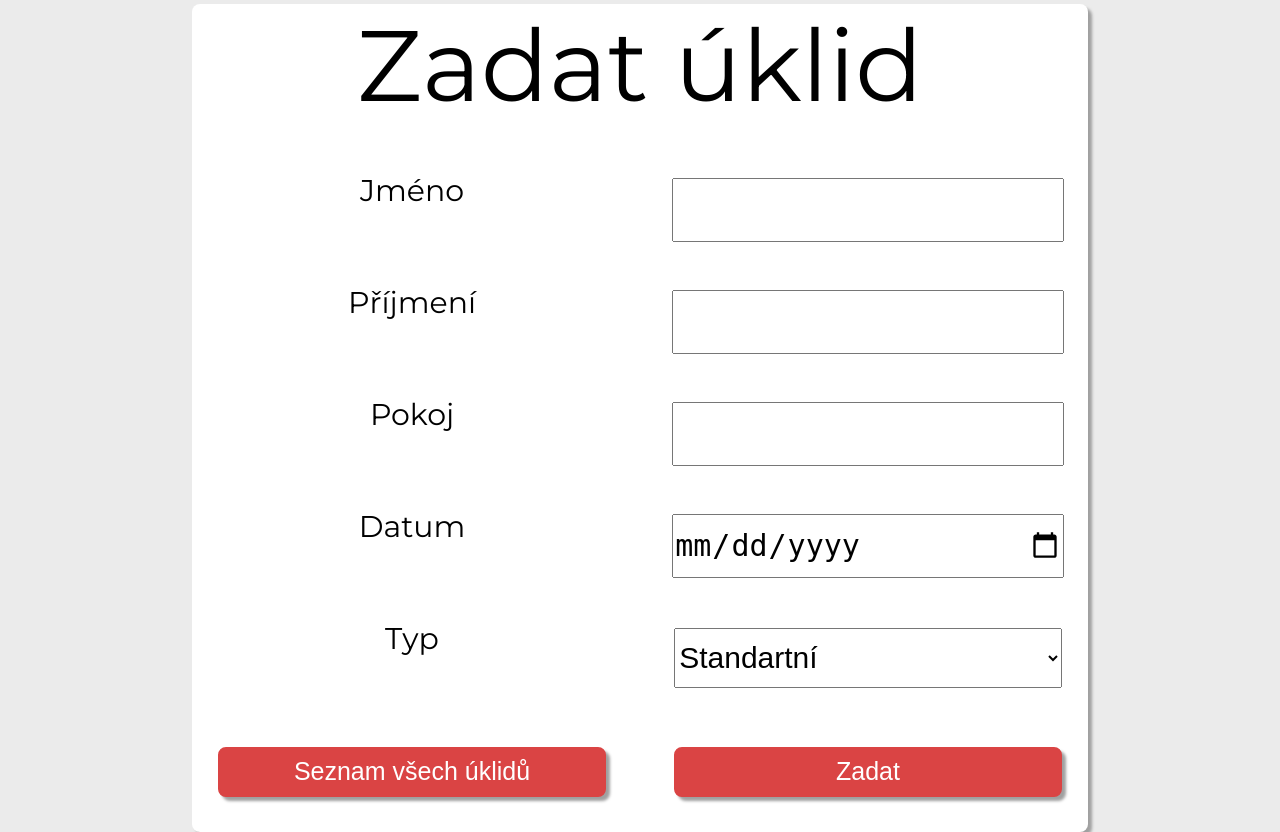
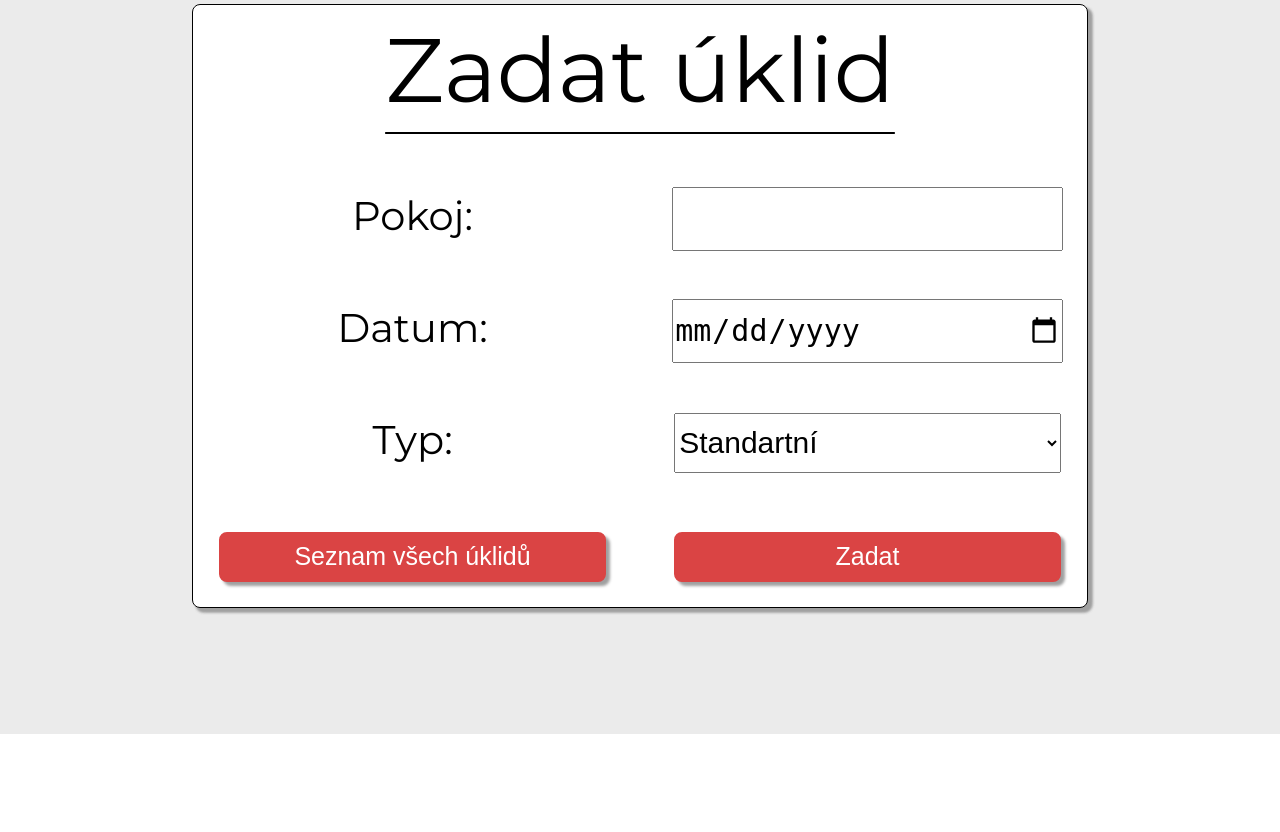
Before and after one commit to dp9898cz/ITU-project-2020, a Flask app: page /zadat_uklid in a window 1280 px wide. Shown: the part 66-898 px from the top of the page. After the commit the page ends 800 px from the top, so only its background shows below. Run offline with Flask 2, Linux system fonts and the light colour scheme.

Commit message:
editzzzzz

```diff
--- a/web_app/static/css/style.css
+++ b/web_app/static/css/style.css
@@ -293,8 +293,16 @@ body {
     box-shadow: 4px 4px 3px rgb(160, 160, 160);
 }
 
+.content_for_forms {
+    border: 1px solid black;
+    border-radius: 8px;
+    background-color: #ffffff;
+    border-radius: 8px;
+    box-shadow: 4px 4px 3px rgb(160, 160, 160);
+}
+
 .form-content {
-    font-size: 50px;
+    font-size: 60px;
     font-family: 'Montserrat', sans-serif;
     font-weight: 400;
     margin: 0 auto;
@@ -320,23 +328,27 @@ body {
 
 h1 {
     text-align: center;
-    font-size: 100px;
+    margin: 10px;
+    font-size: 90px;
     font-family: 'Montserrat', sans-serif;
     font-weight: 400;
+    text-decoration: underline 2px;
+    text-underline-offset: 30px;
 }
 
 h3 {
     text-align: center;
-    font-size: 50px;
+    font-size: 60px;
     font-family: 'Montserrat', sans-serif;
     font-weight: 400;
 }
 
 .form-content h2 {
-    font-size: 30px;
+    font-size: 40px;
     font-family: 'Montserrat', sans-serif;
     font-weight: 400;
     text-align: center;
+    padding: 20px;
 }
 
 .form-content input[type=text] {
@@ -380,6 +392,26 @@ h3 {
     transition: 0.4s;
 }
 
+.form-content input[type=text]:hover {
+    box-shadow: 0 0px 0px 0 rgb(68, 163, 218, 5), 0 0px 6px 0 rgb(68, 163, 218, 42);
+    transition: 0.2s;
+}
+
+.form-content input[type=date]:hover {
+    box-shadow: 0 0px 0px 0 rgb(68, 163, 218, 5), 0 0px 6px 0 rgb(68, 163, 218, 42);
+    transition: 0.2s;
+}
+
+.form-content input[type=number]:hover {
+    box-shadow: 0 0px 0px 0 rgb(68, 163, 218, 5), 0 0px 6px 0 rgb(68, 163, 218, 42);
+    transition: 0.2s;
+}
+
+.form-content select:hover {
+    box-shadow: 0 0px 0px 0 rgb(68, 163, 218, 5), 0 0px 6px 0 rgb(68, 163, 218, 42);
+    transition: 0.2s;
+}
+
 .content table {
     width: 100%;
     /*border: 1px solid rgb(0, 0, 0);*/
--- a/web_app/templates/base.html
+++ b/web_app/templates/base.html
@@ -62,7 +62,7 @@
                         <li><a href="{{ url_for('routes.uklizeci') }}">Uklízecí četa</a></li>
                     </ul>
                 </li>
-                <li><a href="" class="level">Odhlásit</a></li>
+                <li><a href="{{ url_for('routes.login') }}" class="level">Odhlásit</a></li>
             </ul>
         </nav>
     </div>
--- a/web_app/templates/main.html
+++ b/web_app/templates/main.html
@@ -36,7 +36,7 @@
         <a href="{{ url_for('routes.uklizeci') }}">
             <div class="card">Správa úklidové čety</div>
         </a>
-        <a href="">
+        <a href="{{ url_for('routes.login') }}">
             <div class="card">Odhlásit se</div>
         </a>
     </div>
--- a/web_app/templates/zadat_uklid.html
+++ b/web_app/templates/zadat_uklid.html
@@ -1,36 +1,27 @@
 {% extends 'base.html' %} {% block head %} {% endblock %} {% block body %}
 <div class="content">
+    <div class="content_for_forms">
         <h1>Zadat úklid</h1>
         <div class="form-content">
-
-
-
             <div class="grid">
-            <h2>Jméno</h2>
-        </div>
-        <div class="grid"><input type="text"></div>
-        <div class="grid">
-            <h2>Příjmení</h2>
-        </div>
-        <div class="grid"><input type="text"></div>
-        <div class="grid">
-            <h2>Pokoj</h2>
+                <h2>Pokoj:</h2>
             </div>
             <div class="grid"><input type="number"></div>
             <div class="grid">
-            <h2>Datum</h2>
+                <h2>Datum:</h2>
             </div>
             <div class="grid"> <input type="date"></div>
             <div class="grid">
-            <h2>Typ</h2>
+                <h2>Typ:</h2>
             </div>
             <div class="grid"><select name="type">
             <option value="1" selected>Standartní</option>
             <option value="2">Přeúklid</option>
-            <option value="3">Kompletní</option>
+            <option value="3">Minibar</option>
         </select></div>
             <div class="grid"><input type="submit" value="Seznam všech úklidů"></div>
             <div class="grid"><input type="submit" value="Zadat"></div>
         </div>
     </div>
+</div>
 {% endblock %}
```
Also changed, not shown: web_app/templates/zadat_nalez.html (+10 -7 lines), web_app/templates/zadat_pobyt.html (+7 -5 lines), web_app/templates/zadat_zavadu.html (+5 -14 lines). Lines whose indentation alone changed are shown as unchanged.
